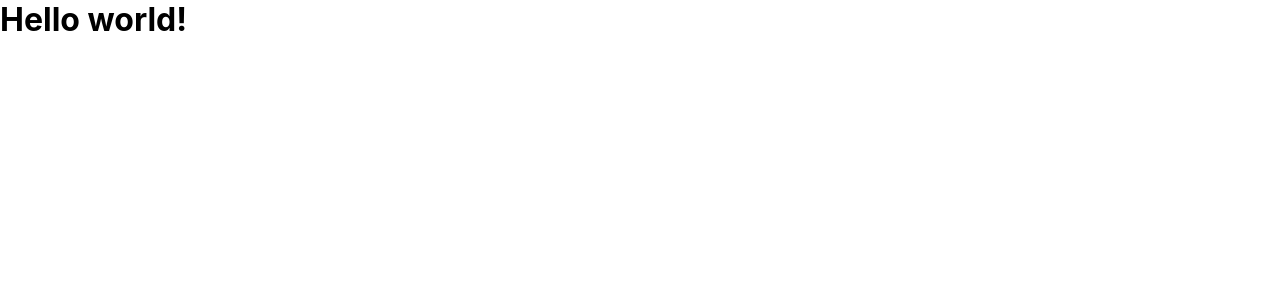
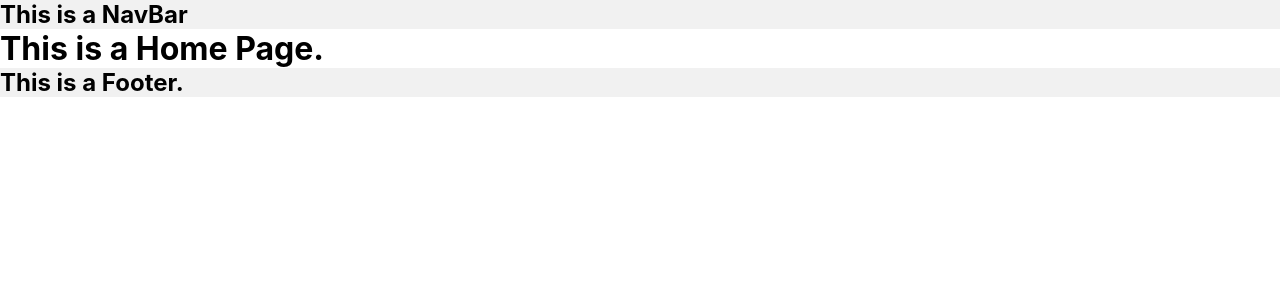
Before and after one commit to rajeshpandey2053/iw-major, a React (Create React App) app: page / in a window 1280 px wide. Shown: the top 300 px of the page. Built offline with nearby package versions, Linux system fonts and the light colour scheme.

Commit message:
feat:[setup] use the routes and components for basic rendering

```diff
--- a/package.json
+++ b/package.json
@@ -6,9 +6,13 @@
     "@testing-library/jest-dom": "^4.2.4",
     "@testing-library/react": "^9.3.2",
     "@testing-library/user-event": "^7.1.2",
+    "node-sass": "^4.14.1",
     "react": "^16.13.1",
     "react-dom": "^16.13.1",
-    "react-scripts": "^3.4.3"
+    "react-redux": "^7.2.1",
+    "react-router-dom": "^5.2.0",
+    "react-scripts": "^3.4.3",
+    "redux": "^4.0.5"
   },
   "scripts": {
     "start": "react-scripts start",
--- a/src/App.js
+++ b/src/App.js
@@ -1,11 +1,22 @@
 import React from "react";
+import NavBar from "./components/Navbar/NavBar";
+import Footer from "./components/Footer/Footer";
+import Routes from "./components/Routes";
+import {BrowserRouter} from "react-router-dom";
+
 
 function App() {
-  return (
-    <div>
-      <h1>Hello world!</h1>
-    </div>
-  );
+    return (
+        <div>
+            <BrowserRouter>
+                <NavBar/>
+                <main>
+                    <Routes/>
+                </main>
+                <Footer/>
+            </BrowserRouter>
+        </div>
+    );
 }
 
 export default App;
--- a/src/index.css
+++ b/src/index.css
@@ -1,3 +1,10 @@
+/*css resets*/
+* {
+  padding: 0;
+  margin: 0;
+  box-sizing: border-box;
+}
+
 body {
   margin: 0;
   font-family: -apple-system, BlinkMacSystemFont, "Segoe UI", "Roboto", "Oxygen",
@@ -11,9 +18,3 @@ code {
   font-family: source-code-pro, Menlo, Monaco, Consolas, "Courier New",
     monospace;
 }
-
-* {
-  padding: 0;
-  margin: 0;
-  box-sizing: border-box;
-}
```
Also changed, not shown: 2 other files (tests, documents, lock files or other folders).
